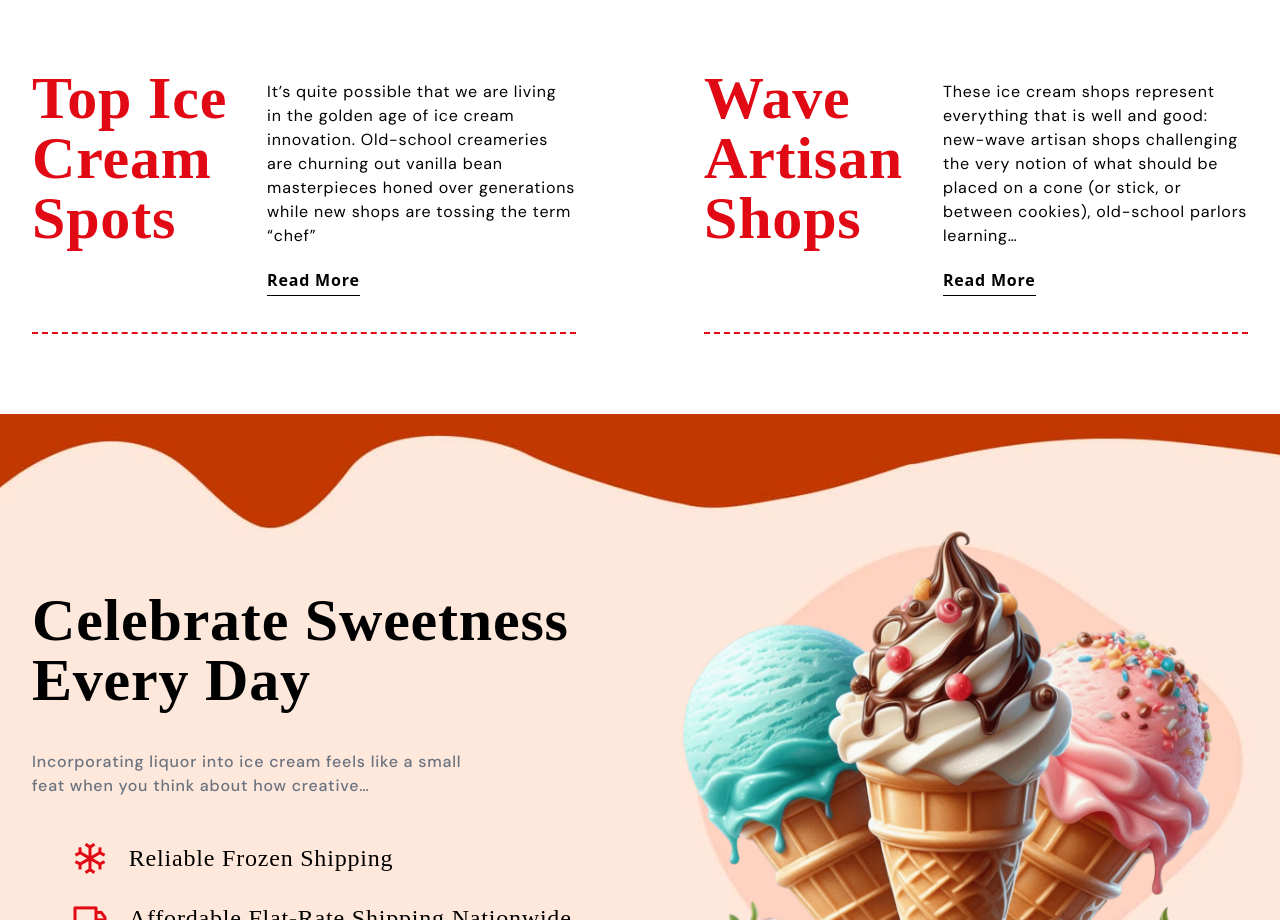
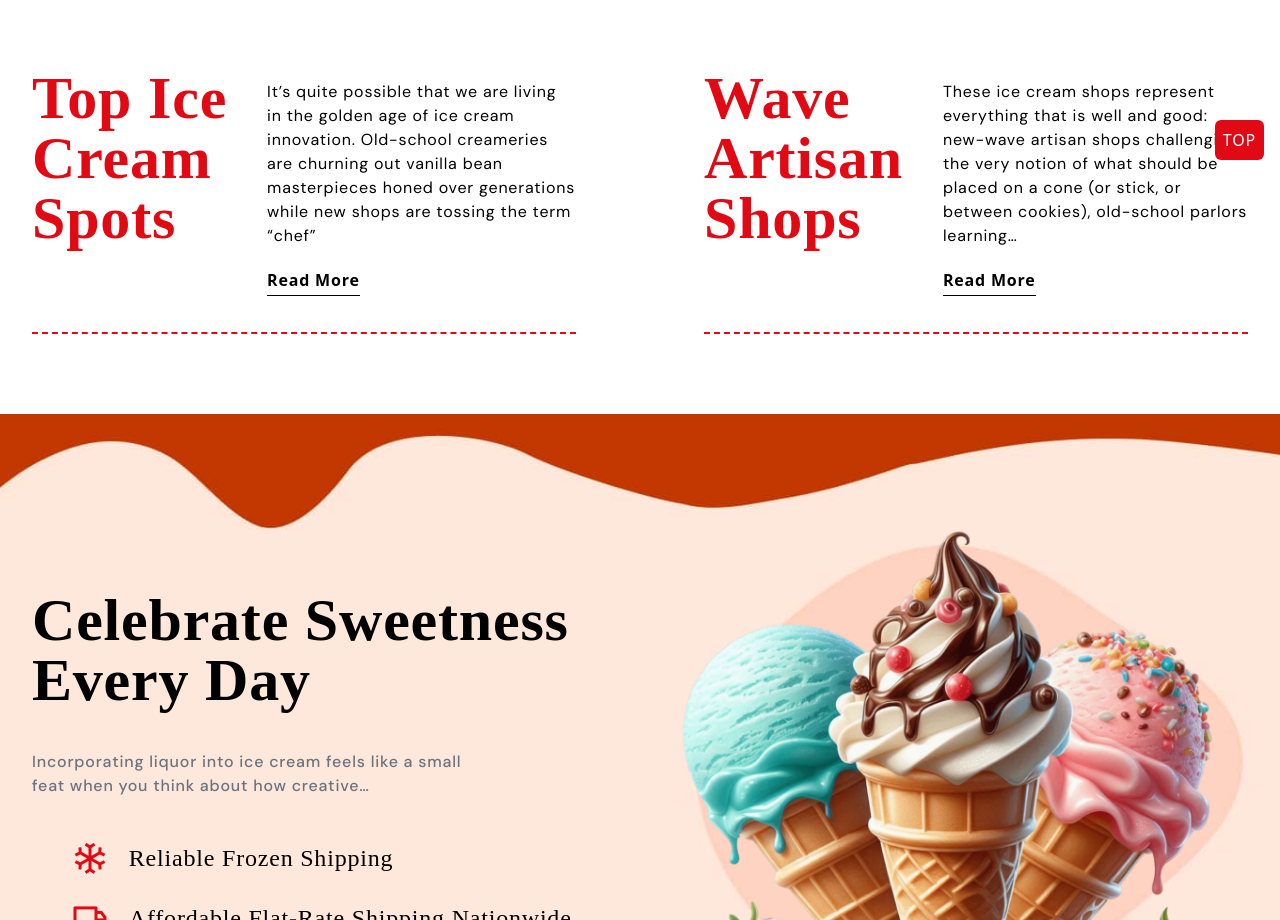
Before and after one commit to dhiraj-1104/Icecream-website, a website built with Vite: page index.html in a window 1280 px wide. Shown: the part 1040-1960 px from the top of the page. Built offline with nearby package versions, Linux system fonts and the light colour scheme; a web font is replaced by a local one.

Commit message:
Scrollup button completed

```diff
--- a/index.html
+++ b/index.html
@@ -749,7 +749,7 @@
     </footer>
 
     <!--~~~~~~~~~~~~~~~~~~~ SCROLL UP ~~~~~~~~~~~~~~~~~~~~~~~~~~-->
-
+    <a href="#" class="fixed right-4  text-white bg-firstcolor p-2 rounded-md uppercase hover:-translate-y-1 duration-300 cursor-pointer z-50 -bottom-1/2" id="scroll-up">Top</a>
     <!--~~~~~~~~~~~~~~~~~~~ SWIPER.JS ~~~~~~~~~~~~~~~~~~~~~~~~~~-->
     <script src="https://cdn.jsdelivr.net/npm/swiper@11/swiper-bundle.min.js"></script>
     <!--~~~~~~~~~~~~~~~~~~~ SCROLLREVEAL ~~~~~~~~~~~~~~~~~~~~~~~~~~-->
--- a/main.css
+++ b/main.css
@@ -5,7 +5,7 @@
 @tailwind utilities;
 
 html{
-    @apply bg-yellow-100
+    @apply bg-yellow-100 scroll-smooth;
 }
 
 body{
--- a/main.js
+++ b/main.js
@@ -53,6 +53,20 @@ const swiper = new Swiper(".swiper", {
 
 // <!--~~~~~~~~~~~~~~~~~~~ SHOW SCROLL UP ~~~~~~~~~~~~~~~~~~~~~~~~~~-->
 
+
+const scrollUp = () => {
+  const scrollUpBtn = document.getElementById("scroll-up")
+
+  if(this.scrollY >= 250){
+    scrollUpBtn.classList.remove("-bottom-1/2")
+    scrollUpBtn.classList.add("bottom-4")
+  }else{
+    scrollUpBtn.classList.add("-bottom-1/2")
+    scrollUpBtn.classList.remove("bottom-4")
+  }
+}
+
+window.addEventListener('scroll',scrollUp)
 // <!--~~~~~~~~~~~~~~~~~~~ ACTIVE LINK ~~~~~~~~~~~~~~~~~~~~~~~~~~-->
 
 // <!--~~~~~~~~~~~~~~~~~~~ CHANGE BACKGROUND HEADER ~~~~~~~~~~~~~~~~~~~~~~~~~~-->
```
